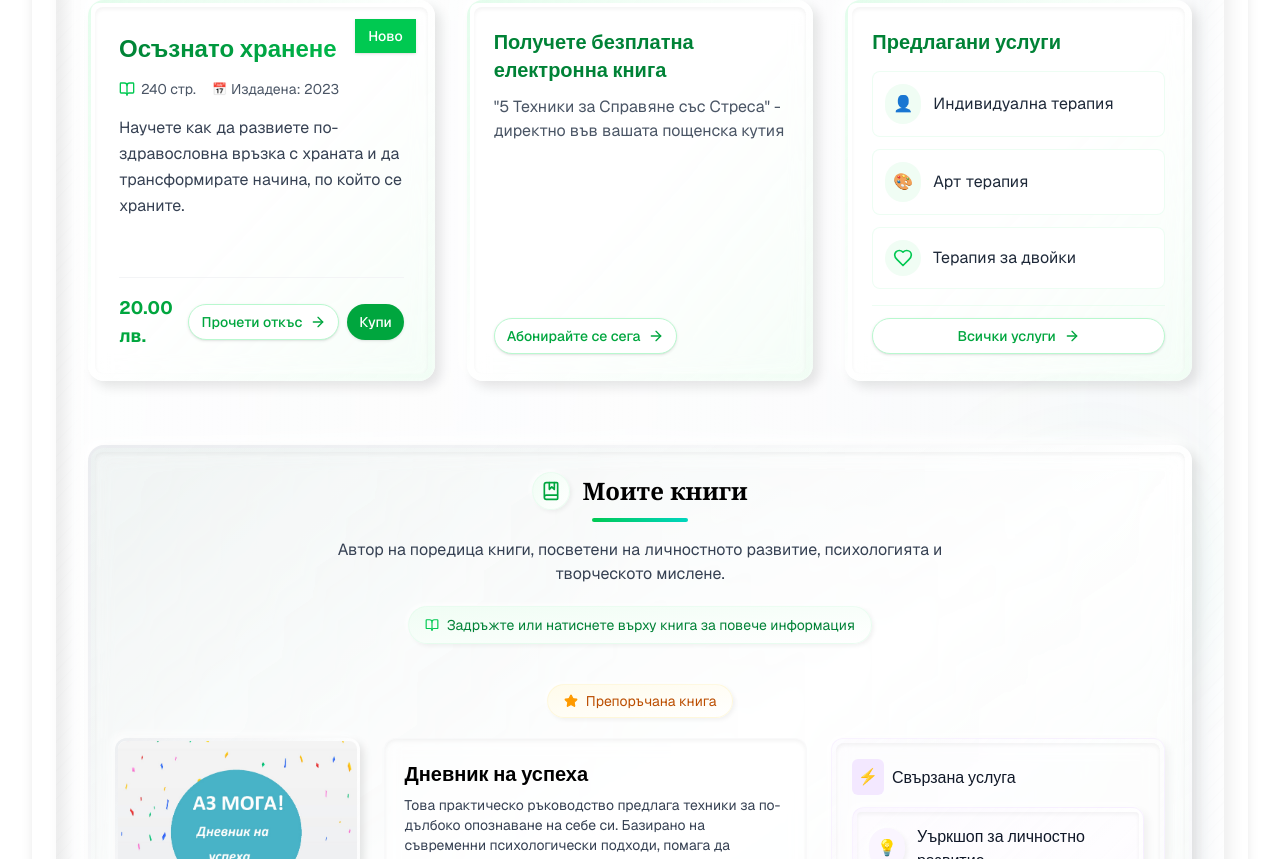
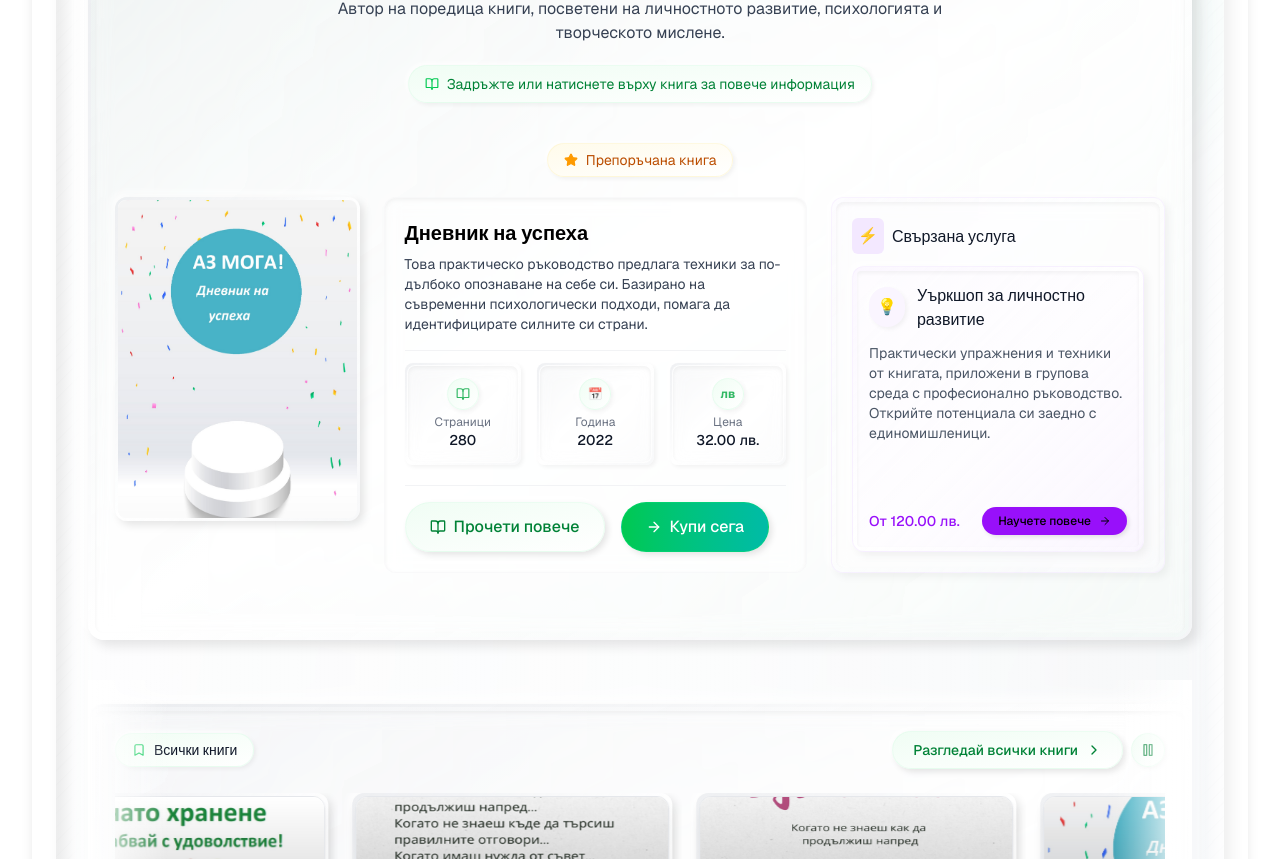
Before and after one commit to w3bsuki/elis-final1, a Next.js app: page / in a window 1280 px wide. Shown: the part 1161-2020 px from the top of the page. Built offline with nearby package versions, Linux system fonts and the light colour scheme; a web font is replaced by a local one.

Commit message:
Separate 'Препоръчано съдържание' into its own standalone section outside of Hero

```diff
--- a/src/components/sections/Hero.tsx
+++ b/src/components/sections/Hero.tsx
@@ -7,7 +7,7 @@ import { useLanguage } from "@/lib/LanguageContext";
 import { CONTAINER_WIDTH_CLASSES, CONTENT_WIDTH_CLASSES } from "@/lib/constants";
 
 // Import the extracted section components
-import { HeroSection } from "./HeroSection";
+import { HeroSection, FeaturedContent } from "./HeroSection";
 import BooksSection from "./BooksSection";
 import ServicesSection from "./ServicesSection";
 import Testimonials from "./Testimonials";
@@ -261,7 +261,12 @@ export default function Hero({ includeFooter = false, noContainer = false }: Her
 
   // If noContainer is true, render only HeroSection without the container
   if (noContainer) {
-    return <HeroSection includeFooter={includeFooter} className="pt-0" />;
+    return (
+      <>
+        <HeroSection includeFooter={includeFooter} className="pt-0" />
+        <FeaturedContent />
+      </>
+    );
   }
 
   // Otherwise, render with our own container (for backward compatibility)
@@ -315,6 +320,9 @@ export default function Hero({ includeFooter = false, noContainer = false }: Her
 
         <HeroSection includeFooter={includeFooter} className="pt-0 relative z-10 bg-gradient-to-r from-transparent via-white/50 to-transparent p-3 sm:p-4 rounded-2xl backdrop-blur-sm" />
       </div>
+
+      {/* Featured Content section */}
+      <FeaturedContent />
     </>
   );
 }
--- a/src/components/sections/HeroSection/index.tsx
+++ b/src/components/sections/HeroSection/index.tsx
@@ -20,6 +20,8 @@ import ServicesSection from "../ServicesSection";
 import Testimonials from "../Testimonials";
 import { Contact } from "../Contact";
 import { Footer } from "@/components/layout/Footer";
+// Import Book component
+import { Book } from "@/components/ui/book";
 
 // Animations - memoized to avoid rerenders
 const ANIMATIONS = {
@@ -328,8 +330,93 @@ export function HeroSection({ className, includeFooter = false }: HeroSectionPro
         </div>
       </div>
 
-      {/* Featured Content Section - Enhanced styling */}
+      {/* Books Section */}
       <div className="mt-16 mb-12">
+        <BooksSection />
+      </div>
+
+      {/* Services Section */}
+      <div className="mt-16 mb-12">
+        <ServicesSection />
+      </div>
+
+      {/* Testimonials Section */}
+      <div className="mt-16 mb-12">
+        <Testimonials />
+      </div>
+
+      {/* Contact Section */}
+      <div className="mt-16 mb-12">
+        <Contact />
+      </div>
+
+      {/* Footer Section - inside the same container */}
+      {includeFooter && (
+        <div className="mt-16">
+          <Footer />
+        </div>
+      )}
+    </div>
+  );
+}
+
+// Create a separate FeaturedContent component outside of the HeroSection
+export function FeaturedContent() {
+  const { language } = useLanguage();
+
+  // Reuse the same hooks and data from HeroSection
+  const featuredBook = useMemo(() => ({
+    id: "1",
+    title: language === 'en' ? "Mindful Eating" : "Осъзнато хранене",
+    description: language === 'en'
+      ? "Learn how to develop a healthier relationship with food and transform the way you eat."
+      : "Научете как да развиете по-здравословна връзка с храната и да трансформирате начина, по който се храните.",
+    price: "20.00",
+    pages: 240,
+    publishDate: "2023",
+    buttonText: language === 'en' ? "Read excerpt" : "Прочети откъс",
+    buyText: language === 'en' ? "Buy Now" : "Купи"
+  }), [language]);
+
+  // Quick service previews
+  const quickServices = useMemo(() => [
+    {
+      id: "individual",
+      title: language === 'en' ? "Individual Therapy" : "Индивидуална терапия",
+      icon: "UserRound"
+    },
+    {
+      id: "art",
+      title: language === 'en' ? "Art Therapy" : "Арт терапия",
+      icon: "Palette"
+    },
+    {
+      id: "couples",
+      title: language === 'en' ? "Couples Therapy" : "Терапия за двойки",
+      icon: "Heart"
+    }
+  ], [language]);
+
+  const freeEbook = useMemo(() => ({
+    title: language === 'en' ? "Get Your Free eBook" : "Получете безплатна електронна книга",
+    description: language === 'en'
+      ? "\"5 Techniques for Stress Management\" - delivered to your inbox"
+      : "\"5 Техники за Справяне със Стреса\" - директно във вашата пощенска кутия",
+    buttonText: language === 'en' ? "Subscribe Now" : "Абонирайте се сега"
+  }), [language]);
+
+  // UI text translations
+  const ui = useMemo(() => ({
+    newBadge: language === 'en' ? "New" : "Ново",
+    pages: language === 'en' ? "pages" : "стр.",
+    published: language === 'en' ? "Published" : "Издадена",
+    featuredContent: language === 'en' ? "Featured Content" : "Препоръчано съдържание",
+    servicesHeader: language === 'en' ? "Services Offered" : "Предлагани услуги",
+  }), [language]);
+
+  return (
+    <section className="mt-16 mb-12 pt-8 pb-8">
+      <div className={cn(CONTAINER_WIDTH_CLASSES, "px-4 mx-auto")}>
         <div className="text-center mb-10">
           <span className="inline-block px-3 py-1 bg-green-50 dark:bg-green-900/20 text-green-600 dark:text-green-400 text-sm font-medium rounded-full mb-3">
             {language === 'en' ? "Explore" : "Разгледайте"}
@@ -342,7 +429,7 @@ export function HeroSection({ className, includeFooter = false }: HeroSectionPro
         </div>
 
         <div className="grid grid-cols-1 md:grid-cols-3 gap-8">
-          {/* Featured Book */}
+          {/* Featured Book - Now using Book component */}
           <div className="rounded-2xl p-[3px] h-full
               bg-gradient-to-br from-green-100/80 via-white/90 to-green-50/80
               dark:from-green-900/20 dark:via-gray-900/90 dark:to-gray-800/80
@@ -362,6 +449,15 @@ export function HeroSection({ className, includeFooter = false }: HeroSectionPro
               </div>
 
               <div className="relative z-10 flex flex-col flex-1">
+                {/* Display the Book component */}
+                <div className="flex justify-center mb-6">
+                  <Book color="#4ade80" texture={true} depth={6} width={220}>
+                    <div className="p-4 text-center text-black dark:text-white">
+                      <h4 className="font-bold">{featuredBook.title}</h4>
+                    </div>
+                  </Book>
+                </div>
+
                 {/* Book title - Larger and better spacing */}
                 <h3 className="text-xl sm:text-2xl font-bold text-gray-900 dark:text-white mb-4
                     bg-gradient-to-r from-green-700 to-green-500 dark:from-green-400 dark:to-green-300
@@ -504,33 +600,6 @@ export function HeroSection({ className, includeFooter = false }: HeroSectionPro
           </div>
         </div>
       </div>
-
-      {/* Books Section */}
-      <div className="mt-16 mb-12">
-        <BooksSection />
-      </div>
-
-      {/* Services Section */}
-      <div className="mt-16 mb-12">
-        <ServicesSection />
-      </div>
-
-      {/* Testimonials Section */}
-      <div className="mt-16 mb-12">
-        <Testimonials />
-      </div>
-
-      {/* Contact Section */}
-      <div className="mt-16 mb-12">
-        <Contact />
-      </div>
-
-      {/* Footer Section - inside the same container */}
-      {includeFooter && (
-        <div className="mt-16">
-          <Footer />
-        </div>
-      )}
-    </div>
+    </section>
   );
 }
```
